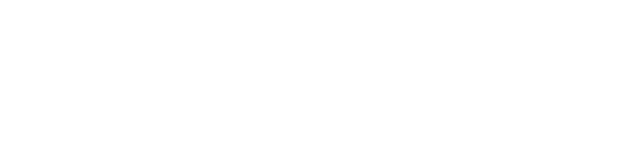
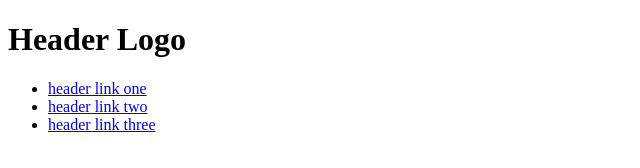
Before and after one commit to DrearyDev/landing-page, a plain HTML site: page index.html in a window 1280 px wide. Shown: the whole page, without its empty margins (0-640 px from the left). Drawn offline with Linux system fonts and the light colour scheme.

Commit message:
Add navbar section with h1 and ul

```diff
--- a/index.html
+++ b/index.html
@@ -6,6 +6,16 @@
     <title>Landing Page</title>
 </head>
 <body>
+    <div class="section-one">
+        <div class="navbar">
+            <h1>Header Logo</h1>
+            <ul>
+                <li><a href="#">header link one</a></li>
+                <li><a href="#">header link two</a></li>
+                <li><a href="#">header link three</a></li>
+            </ul>
+        </div>
+    </div>
 
 </body>
 </html>
```
